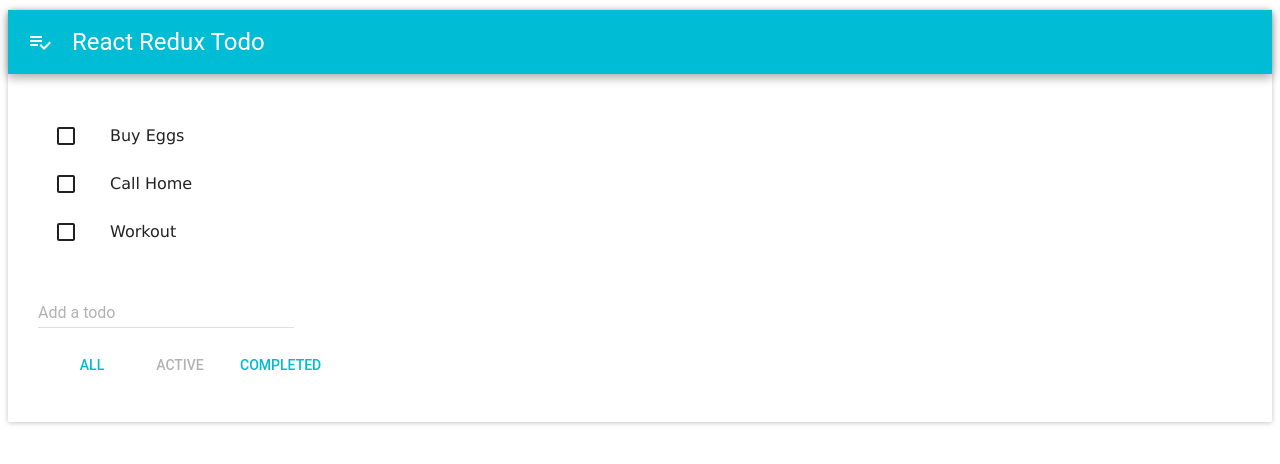
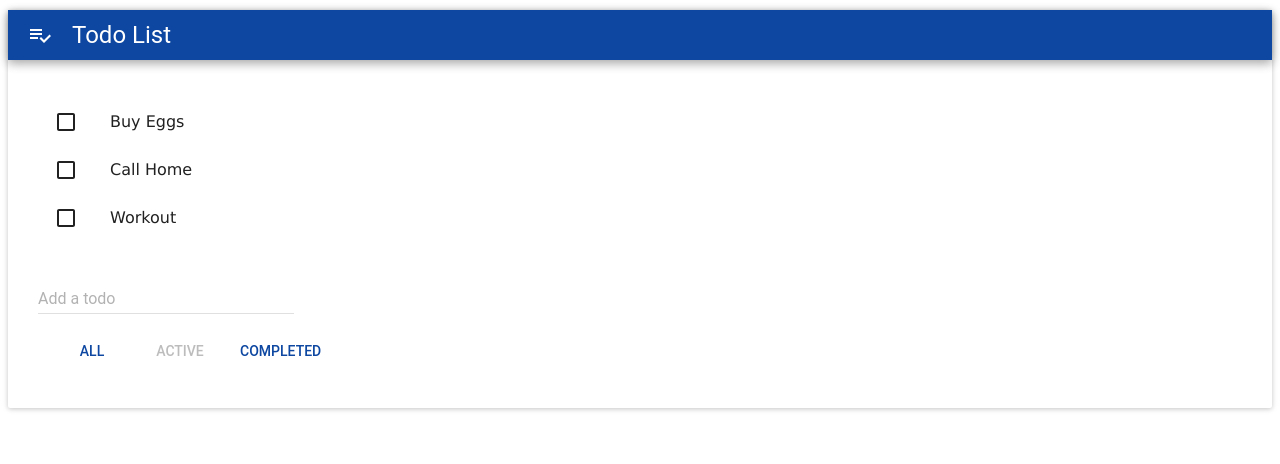
Before and after one commit to NeilVicente/todo-react-redux, a React app: page /active in a window 1280 px wide. Shown: the top 464 px of the page. Built offline with nearby package versions, Linux system fonts and the light colour scheme.

Commit message:
improve style/colors

```diff
--- a/src/components/containers/App.js
+++ b/src/components/containers/App.js
@@ -15,7 +15,7 @@
   const content = (
     <div key='div'>
       <AppBar
-        title={ 'React Redux Todo '}
+        title={ 'Todo List'}
         iconStyleLeft={{ cursor: 'default'}}
         zDepth={2}
         iconElementLeft={<IconButton><CheckIcon/></IconButton>}
@@ -35,7 +35,7 @@
   )
   return (
     <Paper
-      style={{ margin: '10px auto' }}
+      style={{ margin: '10px auto', maxWidth: '80em' }}
       children={ content }
     />
   )
--- a/src/index.js
+++ b/src/index.js
@@ -4,6 +4,12 @@
 import ReactDOM from 'react-dom'
 import { Provider } from 'react-redux'
 import MuiThemeProvider from 'material-ui/styles/MuiThemeProvider';
+import getMuiTheme from 'material-ui/styles/getMuiTheme';
+import {
+  blue900,
+  indigo700,
+  grey900
+} from 'material-ui/styles/colors';
 import { BrowserRouter as Router } from 'react-router-dom'
 
 
@@ -14,9 +20,20 @@
 
 window.store = store
 
+const muiTheme = getMuiTheme({
+  palette: {
+    primary1Color: blue900,
+    primary2Color: indigo700,
+    textColor: grey900
+  },
+  appBar: {
+    height: 50,
+  },
+});
+
 ReactDOM.render(
   <Provider store={ store }>
-    <MuiThemeProvider>
+    <MuiThemeProvider muiTheme={muiTheme}>
       <Router basename={BASENAME}>
         <App />
       </Router>
```
Also changed, not shown: 1 other file (tests, documents, lock files or other folders).
